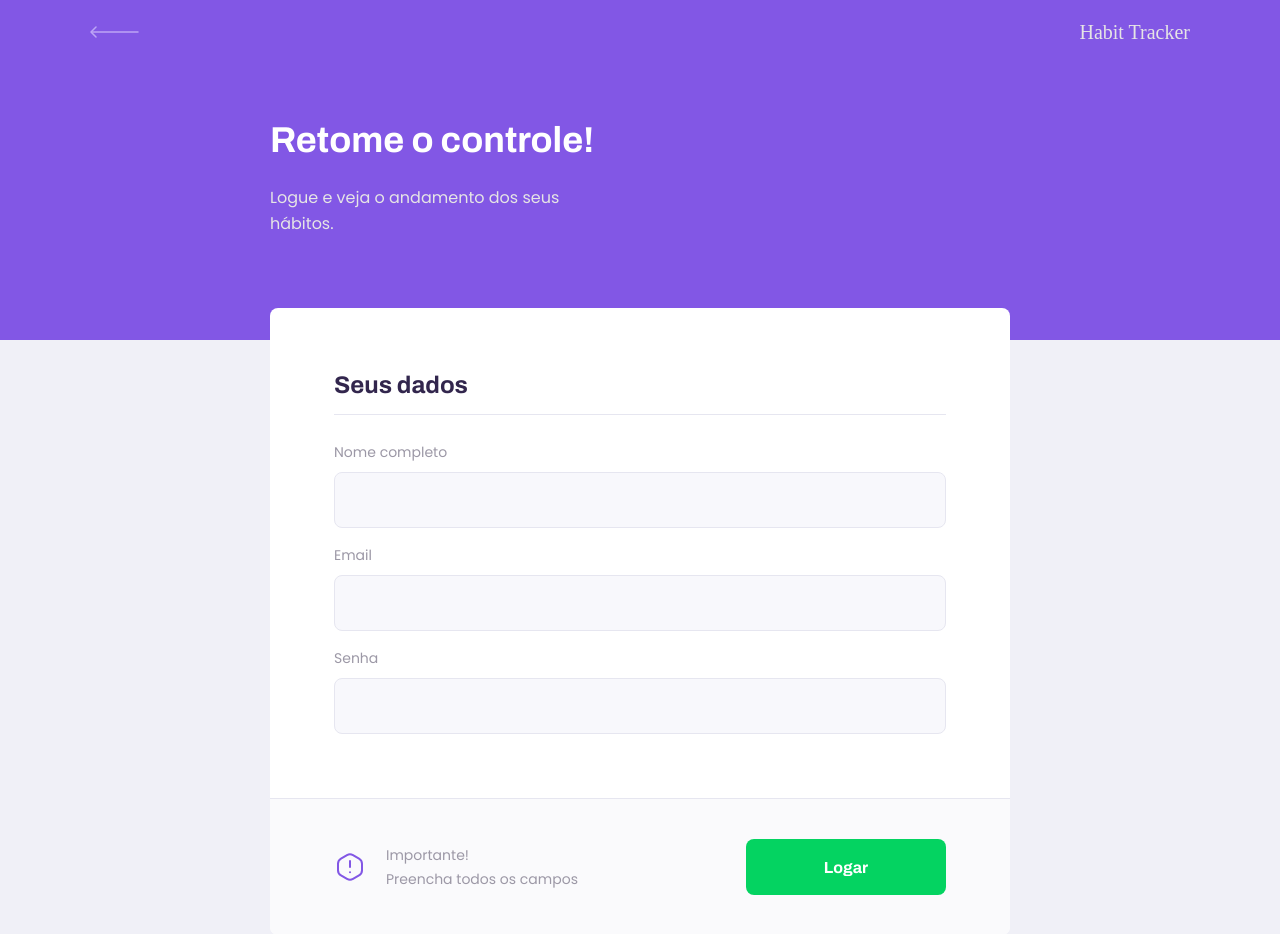
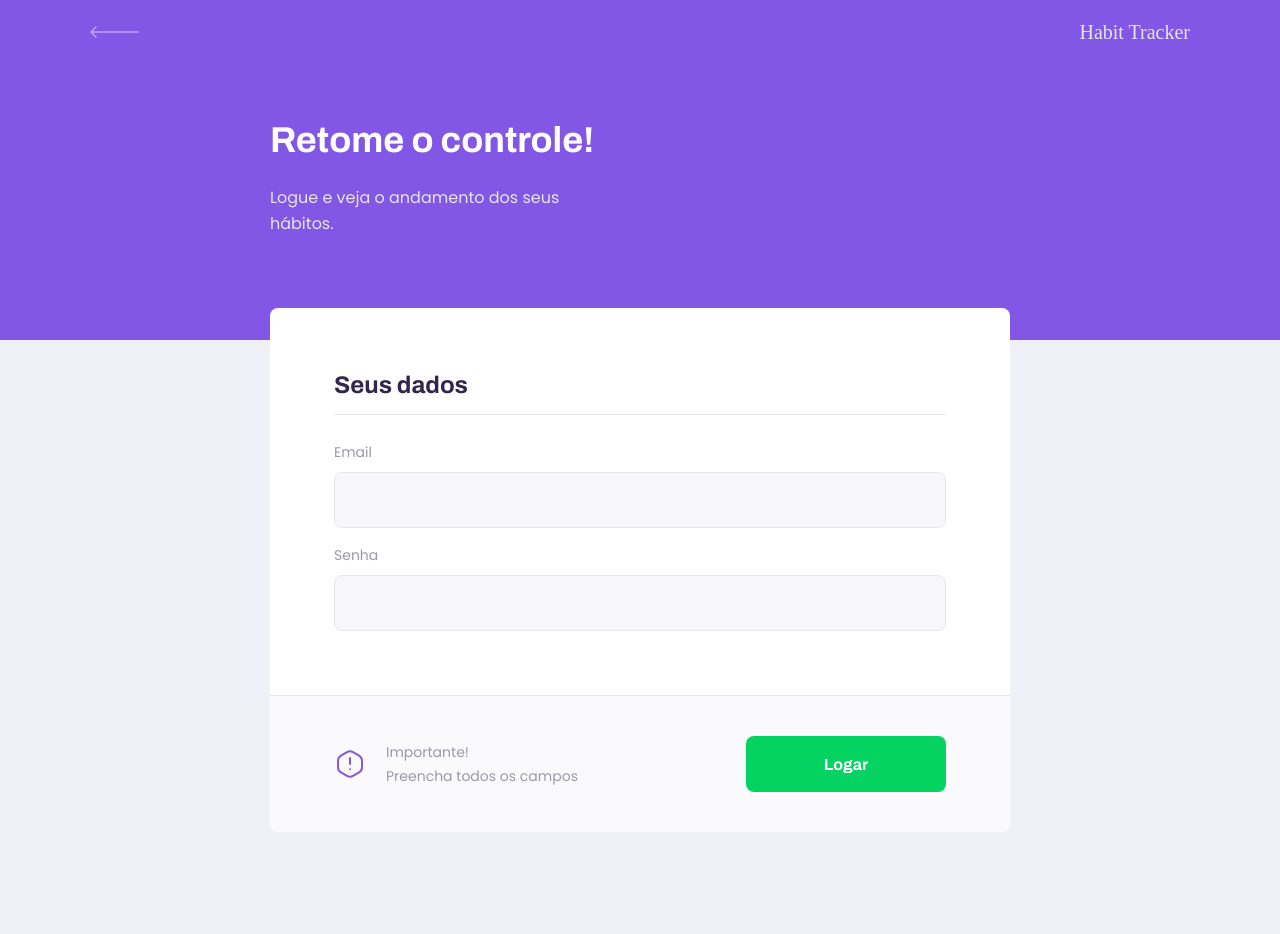
Before and after one commit to KaioVBraga/habit-tracker-react, a React (Create React App) app: page /signin in a window 1280 px wide. After the commit the page ends 832 px from the top, so only its background shows below. Built offline with nearby package versions, Linux system fonts and the light colour scheme; a web font is replaced by a local one.

Commit message:
Fazendo o login ficar funcional

```diff
--- a/src/components/PageHeader/index.tsx
+++ b/src/components/PageHeader/index.tsx
@@ -1,8 +1,6 @@
 import React from "react";
 
 import { Link } from "react-router-dom";
-
-import logoIcon from "../../assets/images/logo.svg";
 import backIcon from "../../assets/images/icons/back.svg";
 
 import "./styles.css";
@@ -12,7 +10,7 @@ interface PageHeaderProps {
     description?: string;
 }
 
-const PageHeader: React.FunctionComponent<PageHeaderProps> = (props) => {
+const PageHeader: React.FC<PageHeaderProps> = (props) => {
     return (
         <header className="page-header">
             <div className="top-bar-container">
--- a/src/pages/Login/index.tsx
+++ b/src/pages/Login/index.tsx
@@ -1,8 +1,6 @@
-import React, { useState, FormEvent } from "react";
+import React, { useState, useCallback, FormEvent } from "react";
 import PageHeader from "../../components/PageHeader";
 import Input from "../../components/Input";
-import Textarea from "../../components/Textarea";
-import Select from "../../components/Select";
 import api from "../../services/api";
 import { useHistory } from "react-router-dom";
 
@@ -13,65 +11,21 @@ import "./styles.css";
 function Login() {
     const history = useHistory();
 
-    const [name, setName] = useState("");
     const [email, setEmail] = useState("");
     const [password, setPassword] = useState("");
-    // const [bio, setBio] = useState("");
 
-    // const [subject, setSubject] = useState("");
-    // const [cost, setCost] = useState("");
-
-    // const [scheduleItems, setScheduleItems] = useState([
-    //     { week_day: 0, from: "", to: "" },
-    // ]);
-
-    // function addNewScheduleItem() {
-    //     setScheduleItems([...scheduleItems, { week_day: 0, from: "", to: "" }]);
-    // }
-
-    // function setScheduleItemValue(
-    //     position: number,
-    //     field: string,
-    //     value: string
-    // ) {
-    //     const updatedScheduleItems = scheduleItems.map(
-    //         (scheduleItem, index) => {
-    //             if (index === position) {
-    //                 return { ...scheduleItem, [field]: value };
-    //             }
-
-    //             return scheduleItem;
-    //         }
-    //     );
-
-    //     setScheduleItems(updatedScheduleItems);
-    // }
-
-    function handleCreateClass(e: FormEvent) {
+    const handleCreateClass = useCallback(async (e: FormEvent) => {
         e.preventDefault();
 
-        // api.post("classes", {
-        //     name,
-        //     avatar,
-        //     whatsapp,
-        //     bio,
-        //     subject,
-        //     cost: Number(cost),
-        //     schedule: scheduleItems,
-        // })
-        //     .then(() => {
-        //         alert("Agora você é um proffy!");
-        //         history.push("/");
-        //     })
-        //     .catch(() => {
-        //         alert("Error");
-        //     });
+        try {
+            const response = (await api.post('session/login', { email, password })).data;
+            localStorage.setItem('habit_user', JSON.stringify(response));
 
-        localStorage.setItem('name', name);
-        localStorage.setItem('email', email);
-
-        history.push('/profile');
-    }
+            history.push('/profile');
+        } catch(err) {
+            console.log(err.response);
+        }
+    }, [email, history, password]);
 
     return (
         <div id="page-teacher-form" className="container">
@@ -85,14 +39,6 @@ function Login() {
                     <fieldset>
                         <legend>Seus dados</legend>
 
-                        <Input
-                            name="name"
-                            label="Nome completo"
-                            value={name}
-                            onChange={(e) => {
-                                setName(e.target.value);
-                            }}
-                        />
                         <Input
                             name="email"
                             label="Email"
--- a/src/pages/Register/index.tsx
+++ b/src/pages/Register/index.tsx
@@ -20,27 +20,23 @@ const Register = () => {
         e.preventDefault();
 
         try {
-            const response = await api.post('session/register', {
+            const response = (await api.post('session/register', {
                 name,
                 email,
                 password,
-            });
+            })).data;
 
-            localStorage.setItem('habit_user', JSON.stringify(response.data));
+            localStorage.setItem('habit_user', JSON.stringify(response));
             history.push('/profile');
         } catch(err) {
             if(err.response.status === 409) {
                 swal('Email já cadastrado !', 'Por favor, insira outro email.', 'error');
-                return;
             }
 
             if(err.response.status === 404) {
                 swal('Erro no formulário !', 'Por favor, reveja os campos.', 'error');
-                return;
             }
         }
-
-        // history.push('/profile');
     }
 
     return (
--- a/src/routes.tsx
+++ b/src/routes.tsx
@@ -8,7 +8,7 @@ import Profile from './pages/Profile';
 function Routes() {
     return (
         <BrowserRouter>
-            <Route path="/" exact component={Landing}/>
+            <Route path="/" exact component={!localStorage.getItem('habit_user') ? Landing : Profile}/>
             <Route path="/signin" component={Login}/>
             <Route path="/signup" component={Register}/>
             <Route path="/profile" component={Profile}/>
```
Also changed, not shown: src/assets/styles/global.css (+0 -20 lines).
